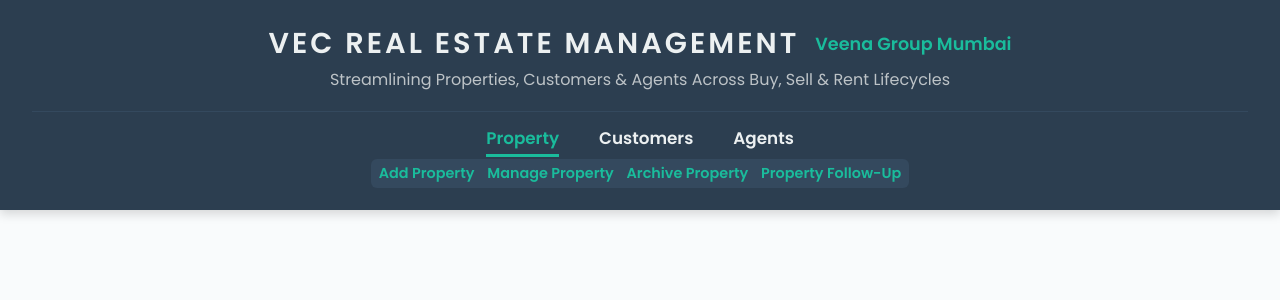
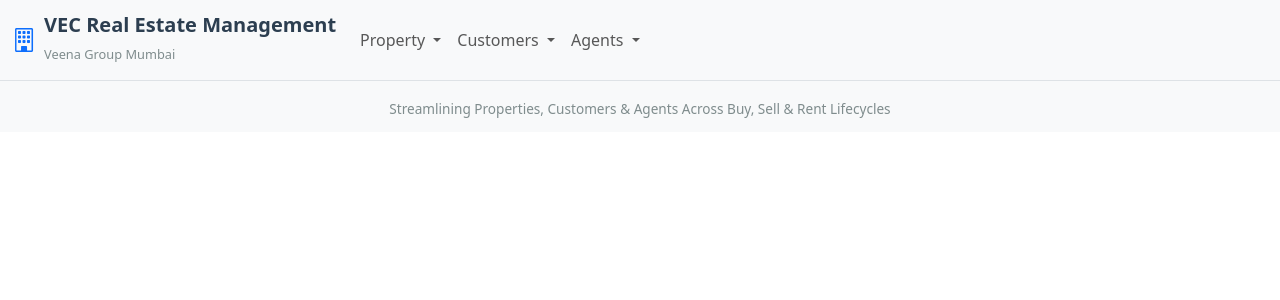
Before and after one commit to Veena-Infotech/VEC, a PHP site: page /header.php in a window 1280 px wide. Shown: the top 300 px of the page. Run offline with PHP 8.4, Linux system fonts and the light colour scheme.

Commit message:
`Refactored HTML, CSS, and JavaScript code in multiple files: add-agent-page.php, add-customer.php, follow-up-page.php, footer.php, and header.php`

```diff
--- a/header.php
+++ b/header.php
@@ -4,208 +4,111 @@
 <head>
     <meta charset="UTF-8" />
     <meta name="viewport" content="width=device-width, initial-scale=1" />
-    <title>VEC Module Header Component</title>
+    <title>VEC Header</title>
+    <link href="https://cdn.jsdelivr.net/npm/bootstrap@5.3.3/dist/css/bootstrap.min.css" rel="stylesheet">
+    <link href="https://cdn.jsdelivr.net/npm/bootstrap-icons/font/bootstrap-icons.css" rel="stylesheet">
     <style>
-        @import url('https://fonts.googleapis.com/css2?family=Poppins:wght@400;600&display=swap');
-
-        /* Reset and base */
-        body,
-        h1,
-        h2,
-        h3,
-        ul,
-        li {
-            margin: 0;
-            padding: 0;
+        .vec-navbar {
+            background-color: #ffffff;
+            box-shadow: 0 4px 12px rgba(0, 0, 0, 0.06);
+            padding: 0.8rem 1rem;
         }
 
-        body {
-            font-family: 'Poppins', sans-serif;
-            background-color: #f9fbfc;
+        .vec-brand .title {
+            font-size: 1.25rem;
+            font-weight: 600;
             color: #2c3e50;
+            line-height: 1.2;
         }
 
-        /* Header container */
-        .vec-header {
-            background: #2c3e50;
-            color: #ecf0f1;
-            padding: 1.4rem 2rem;
-            box-shadow: 0 4px 10px rgba(0, 0, 0, 0.15);
-            user-select: none;
+        .vec-brand small {
+            font-size: 0.8rem;
+            color: #7f8c8d;
         }
 
-        /* Title section */
-        .vec-header .title-row {
-            display: flex;
-            flex-wrap: wrap;
-            align-items: center;
-            justify-content: center;
-            gap: 0.5rem;
+        .vec-navbar .nav-link {
+            font-weight: 500;
+            color: #2c3e50 !important;
+            transition: color 0.2s;
         }
 
-        .vec-header .title-main {
-            font-size: 1.8rem;
-            font-weight: 700;
-            letter-spacing: 3px;
-            text-transform: uppercase;
+        .vec-navbar .nav-link.active,
+        .vec-navbar .nav-link:hover {
+            color: #1abc9c !important;
         }
 
-        .vec-header .title-sub {
-            font-size: 1.1rem;
-            font-weight: 600;
-            color: #1abc9c;
-            margin-left: 8px;
-            white-space: nowrap;
+        .vec-subnav {
+            background: #f8f9fa;
+            border-top: 1px solid #dee2e6;
+            padding: 0.75rem 1rem;
         }
 
-        /* Tagline */
-        .vec-header .tagline {
-            margin-top: 0.25rem;
-            font-weight: 400;
-            font-size: 1rem;
-            text-align: center;
-            color: #bdc3c7;
-            max-width: 720px;
-            margin-left: auto;
-            margin-right: auto;
-            line-height: 1.4;
+        .vec-subnav .badge {
+            padding: 0.6rem 1rem;
+            font-size: 0.9rem;
+            background-color: #ecf9f6;
+            color: #1abc9c;
+            border: 1px solid #c2f0e8;
+            border-radius: 20px;
+            transition: background 0.3s;
         }
 
-        /* Navigation tabs container */
-        .vec-nav {
-            margin-top: 1.2rem;
-            display: flex;
-            justify-content: center;
-            border-top: 1.5px solid #34495e;
-            padding-top: 0.8rem;
-            gap: 2.5rem;
-            flex-wrap: wrap;
+        .vec-subnav .badge:hover {
+            background-color: #d1f2eb;
+            cursor: pointer;
         }
 
-        /* Each primary nav tab */
-        .vec-nav>.nav-item {
-            font-weight: 600;
-            font-size: 1.05rem;
-            color: #ecf0f1;
-            cursor: pointer;
-            position: relative;
-            transition: color 0.3s ease;
+        .vec-tagline {
+            text-align: center;
+            font-size: 0.85rem;
+            color: #7f8c8d;
+            margin-top: 0.4rem;
         }
-
-        .vec-nav>.nav-item:hover,
-        .vec-nav>.nav-item.active {
-            color: #1abc9c;
-        }
-
-        .vec-nav>.nav-item::after {
-            content: '';
-            position: absolute;
-            left: 0;
-            bottom: -6px;
-            width: 0%;
-            height: 3px;
-            background: #1abc9c;
-            transition: width 0.3s ease;
-        }
-
-        .vec-nav>.nav-item:hover::after,
-        .vec-nav>.nav-item.active::after {
-            width: 100%;
-        }
-
-        /* Submenu container */
-        .vec-subnav {
-            margin-top: 0.5rem;
-            display: flex;
-            justify-content: center;
-            gap: 1.5rem;
-            font-weight: 400;
-            font-size: 0.9rem;
-            color: #95a5a6;
-            flex-wrap: wrap;
-        }
-
-        .vec-subnav>.subnav-group {
-            display: flex;
-            gap: 0.8rem;
-            padding: 0.25rem 0.5rem;
-            border-radius: 6px;
-            background: #34495e;
-            white-space: nowrap;
-        }
-
-        .vec-subnav>.subnav-group>span {
-            color: #1abc9c;
-            font-weight: 600;
-        }
-
-        /* Existing styles... (keep all your original CSS above) */
 
         /* Responsive Adjustments */
         @media (max-width: 768px) {
-            .vec-header {
-                padding: 1rem;
-                text-align: center;
+            .vec-navbar {
+                padding: 0.5rem 1rem;
             }
 
-            .vec-header .title-row {
-                flex-direction: column;
-                gap: 0.3rem;
+            .vec-brand .title {
+                font-size: 1.1rem;
             }
 
-            .vec-header .title-main {
-                font-size: 1.5rem;
-                letter-spacing: 2px;
-            }
-
-            .vec-header .title-sub {
-                font-size: 1rem;
-                margin-left: 0;
-            }
-
-            .vec-nav {
-                gap: 1.5rem;
+            .vec-brand small {
+                font-size: 0.7rem;
             }
 
             .vec-subnav {
-                gap: 1rem;
-                font-size: 0.85rem;
+                padding: 0.5rem 1rem;
             }
 
-            .vec-subnav .subnav-group {
-                flex-direction: column;
-                align-items: center;
-                gap: 0.4rem;
+            .vec-subnav .badge {
+                padding: 0.4rem 0.8rem;
+                font-size: 0.8rem;
             }
         }
 
         @media (max-width: 480px) {
-            .vec-header .title-main {
-                font-size: 1.3rem;
+            .vec-navbar {
+                padding: 0.3rem 0.8rem;
             }
 
-            .vec-header .title-sub {
-                font-size: 0.95rem;
+            .vec-brand .title {
+                font-size: 1rem;
             }
 
-            .vec-nav {
-                flex-direction: column;
-                gap: 1rem;
+            .vec-brand small {
+                font-size: 0.6rem;
             }
 
             .vec-subnav {
-                flex-direction: column;
+                padding: 0.3rem 0.8rem;
             }
 
-            .vec-subnav .subnav-group {
-                width: 100%;
-                flex-wrap: wrap;
-                justify-content: center;
-                gap: 0.5rem;
-            }
-
-            .vec-subnav .subnav-group span {
-                font-size: 0.85rem;
+            .vec-subnav .badge {
+                padding: 0.3rem 0.6rem;
+                font-size: 0.7rem;
             }
         }
     </style>
@@ -213,64 +116,69 @@
 
 <body>
 
-    <header class="vec-header" role="banner" aria-label="VEC module header">
-        <div class="title-row" aria-label="Application Title and Group">
-            <div class="title-main" tabindex="0">VEC Real Estate Management</div>
-            <div class="title-sub" tabindex="0">Veena Group Mumbai</div>
-        </div>
-        <div class="tagline" tabindex="0">
-            Streamlining Properties, Customers &amp; Agents Across Buy, Sell &amp; Rent Lifecycles
-        </div>
-        <nav class="vec-nav" aria-label="Primary navigation tabs">
-            <div class="nav-item active" tabindex="0" aria-current="page" aria-controls="property-subnav">Property</div>
-            <div class="nav-item" tabindex="0" aria-controls="customers-subnav">Customers</div>
-            <div class="nav-item" tabindex="0" aria-controls="agents-subnav">Agents</div>
-        </nav>
-        <div class="vec-subnav" aria-label="Sub navigation for selected tab">
-            <div class="subnav-group" id="property-subnav" style="display: flex;">
-                <span>Add Property</span><span>Manage Property</span><span>Archive Property</span><span>Property Follow-Up</span>
-            </div>
-            <div class="subnav-group" id="customers-subnav" style="display: none;">
-                <span>Add Customer</span><span>Update Customer</span><span>Customer Match Tracking</span><span>Status Updates</span>
-            </div>
-            <div class="subnav-group" id="agents-subnav" style="display: none;">
-                <span>Add Agent</span><span>Agent Properties</span><span>Client Referrals</span><span>Commission &amp; Agreement Logs</span>
+    <!-- Header Navbar -->
+    <nav class="navbar navbar-expand-lg bg-body-tertiary">
+        <div class="container-fluid">
+            <a class="navbar-brand d-flex align-items-center gap-2 vec-brand" href="#">
+                <i class="bi bi-building text-primary fs-4"></i>
+                <div>
+                    <div class="title">VEC Real Estate Management</div>
+                    <small>Veena Group Mumbai</small>
+                </div>
+            </a>
+            <div class="collapse navbar-collapse" id="navbarSupportedContent">
+                <ul class="navbar-nav me-auto mb-2 mb-lg-0">
+
+                    <li class="nav-item dropdown">
+                        <a class="nav-link dropdown-toggle" href="#" role="button" data-bs-toggle="dropdown" aria-expanded="false">
+                            Property
+                        </a>
+                        <ul class="dropdown-menu">
+                            <li><a class="dropdown-item" href="#">Add Property</a></li>
+                            <li><a class="dropdown-item" href="#">Manage Property </a></li>
+                            <li><a class="dropdown-item" href="#"> Archive Property </a></li>
+                            <li><a class="dropdown-item" href="#">Property Follow-Up</a></li>
+                        </ul>
+                    </li>
+
+                        <li class="nav-item dropdown">
+                        <a class="nav-link dropdown-toggle" href="#" role="button" data-bs-toggle="dropdown" aria-expanded="false">
+                            Customers
+                        </a>
+                        <ul class="dropdown-menu">
+                            <li><a class="dropdown-item" href="#">Add Property</a></li>
+                            <li><a class="dropdown-item" href="#">Manage Property </a></li>
+                            <li><a class="dropdown-item" href="#"> Archive Property </a></li>
+                            <li><a class="dropdown-item" href="#">Property Follow-Up</a></li>
+                        </ul>
+                    </li>
+
+                        <li class="nav-item dropdown">
+                        <a class="nav-link dropdown-toggle" href="#" role="button" data-bs-toggle="dropdown" aria-expanded="false">
+                            Agents
+                        </a>
+                        <ul class="dropdown-menu">
+                            <li><a class="dropdown-item" href="#">Add Property</a></li>
+                            <li><a class="dropdown-item" href="#">Manage Property </a></li>
+                            <li><a class="dropdown-item" href="#"> Archive Property </a></li>
+                            <li><a class="dropdown-item" href="#">Property Follow-Up</a></li>
+                        </ul>
+                    </li>
+
+                </ul>
             </div>
         </div>
-    </header>
+    </nav>
 
-    <script>
-        // Simple tab switcher for nav and subnav groups
-        const navItems = document.querySelectorAll('.vec-nav > .nav-item');
-        const subnavGroups = document.querySelectorAll('.vec-subnav > .subnav-group');
+    <!-- Sub Navigation -->
+    <div class="vec-subnav text-center">
+        <div class="vec-tagline">
+            Streamlining Properties, Customers & Agents Across Buy, Sell & Rent Lifecycles
+        </div>
+    </div>
 
-        navItems.forEach(item => {
-            item.addEventListener('click', () => {
-                // Remove active from all nav items
-                navItems.forEach(i => i.classList.remove('active'));
-                // Hide all subnav
-                subnavGroups.forEach(g => g.style.display = 'none');
-
-                // Activate clicked tab
-                item.classList.add('active');
-                // Show corresponding subnav group by aria-controls
-                const targetId = item.getAttribute('aria-controls');
-                if (targetId) {
-                    const targetGroup = document.getElementById(targetId);
-                    if (targetGroup) {
-                        targetGroup.style.display = 'flex';
-                    }
-                }
-            });
-            item.addEventListener('keydown', e => {
-                if (e.key === 'Enter' || e.key === ' ') {
-                    e.preventDefault();
-                    item.click();
-                }
-            });
-        });
-    </script>
-
+    <!-- Bootstrap JS -->
+    <script src="https://cdn.jsdelivr.net/npm/bootstrap@5.3.3/dist/js/bootstrap.bundle.min.js"></script>
 </body>
 
 </html>
```
Also changed, not shown: add-agent-page.php (+27 -10 lines), add-customer.php (+10 -10 lines), follow-up-page.php (+24 -5 lines), footer.php (+20 -3 lines).
